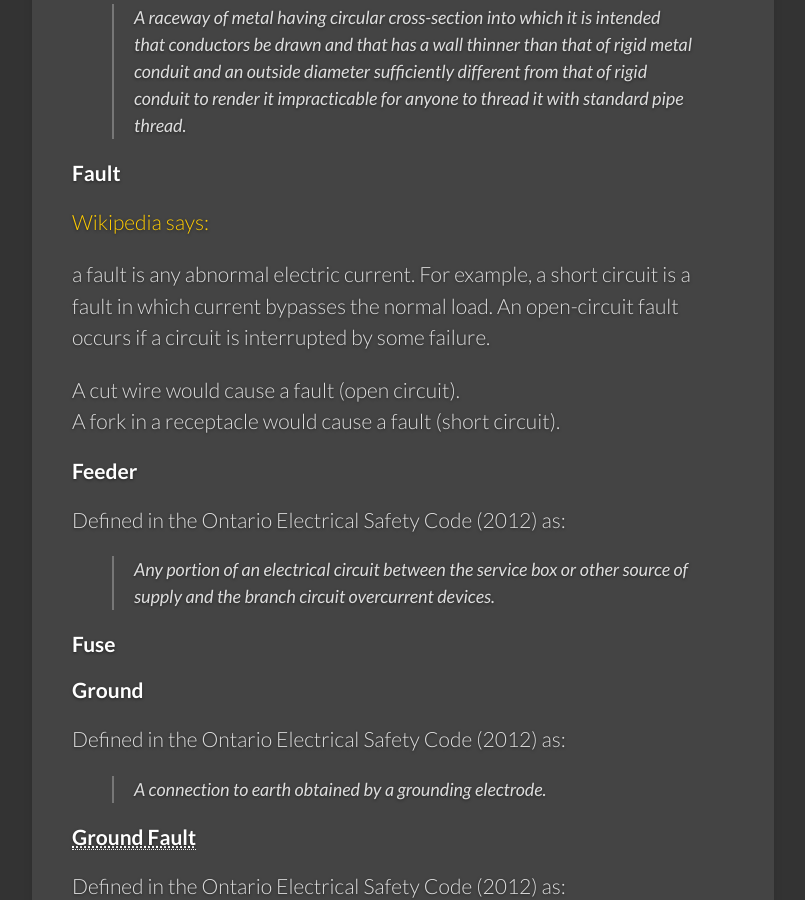
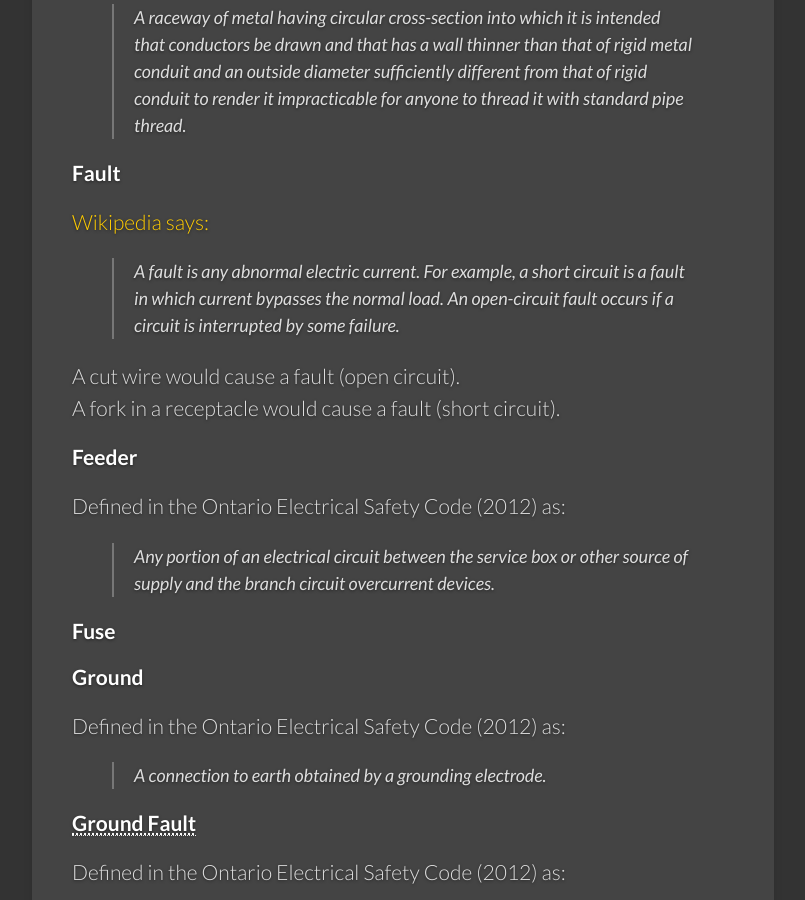
Before and after one commit to astallaert/astallaert.github.io, a Jekyll site: the page built from _ee/power-terminology.md, in a window 1280 px wide and 900 px high, scrolled down 3136 px. Shown: the whole window, without its empty margins (139-944 px from the left). Built offline with Jekyll 4.4.1, drawn with Linux system fonts in a browser that asks for light colours.

```diff
--- a/_ee/power-terminology.md
+++ b/_ee/power-terminology.md
@@ -83,7 +83,7 @@ Defined in the Ontario Electrical Safety Code (2012) as:
 
 [Wikipedia says:](http://en.wikipedia.org/wiki/Fault_%28power_engineering%29)
 
-a fault is any abnormal electric current. For example, a short circuit is a fault in which current bypasses the normal load. An open-circuit fault occurs if a circuit is interrupted by some failure.
+> A fault is any abnormal electric current. For example, a short circuit is a fault in which current bypasses the normal load. An open-circuit fault occurs if a circuit is interrupted by some failure.
 
 A cut wire would cause a fault (open circuit).
 A fork in a receptacle would cause a fault (short circuit).
```
